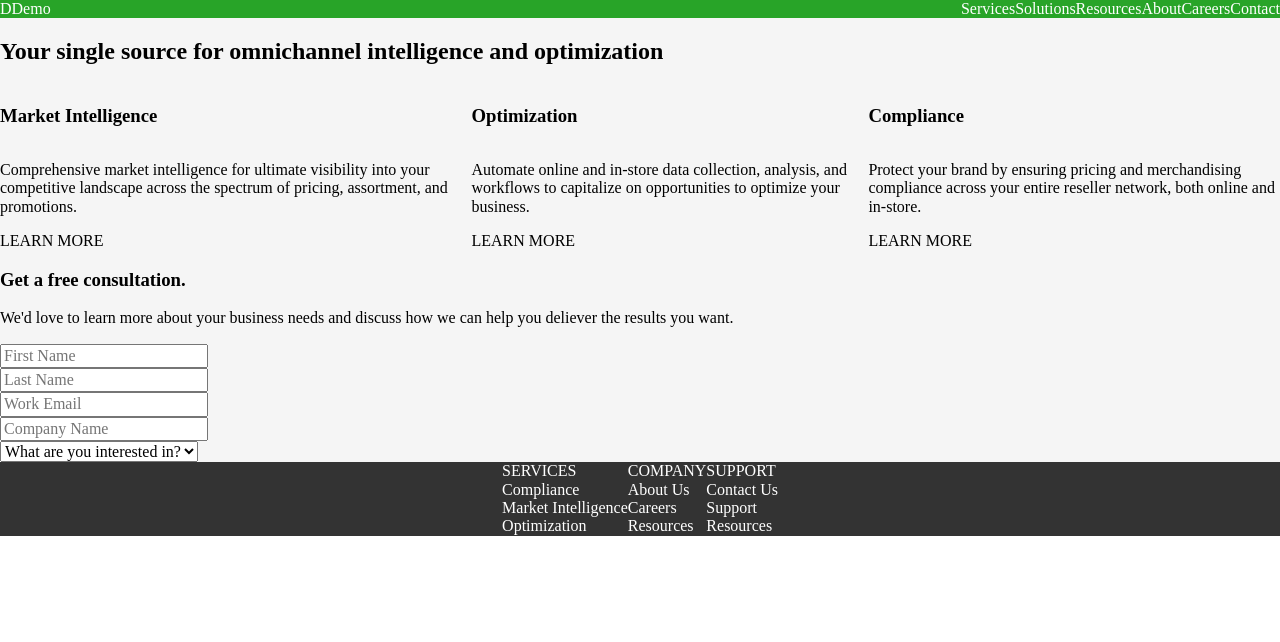
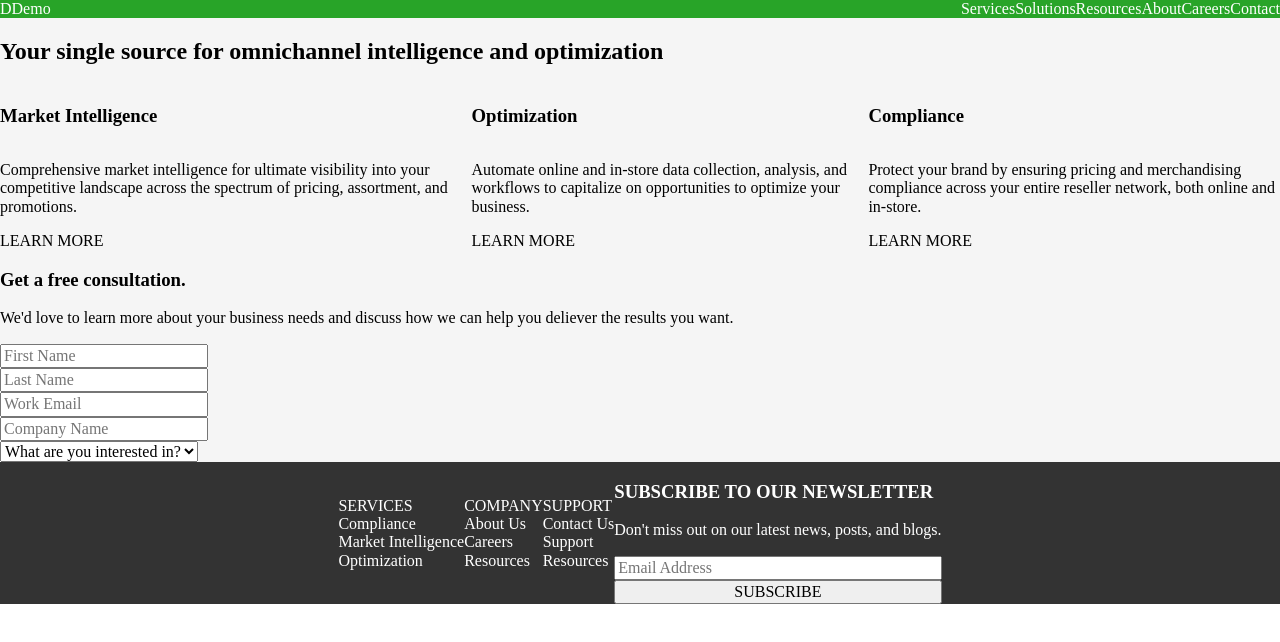
Before and after one commit to Vccentric/Responsive-Designs, a React app: page / in a window 1280 px wide. Shown: the top 642 px of the page. Built offline with nearby package versions, Linux system fonts and the light colour scheme.

Commit message:
Add 'Newsletter' component stub.

```diff
--- a/src/design-1/components/Footer.js
+++ b/src/design-1/components/Footer.js
@@ -1,4 +1,5 @@
 import React from "react";
+import NewsletterForm from "./NewsletterForm";
 
 // footer component
 const Footer = () => {
@@ -22,6 +23,7 @@ const Footer = () => {
                 <li>Support</li>
                 <li>Resources</li>
             </ul>
+            <NewsletterForm />
         </footer>
     );
 }
--- /dev/null
+++ b/src/design-1/components/NewsletterForm.js
@@ -0,0 +1,16 @@
+import React from "react";
+
+const NewsletterForm = () => {
+    return (
+        <div id="newsletter-form">
+            <h3 className="title">SUBSCRIBE TO OUR NEWSLETTER</h3>
+            <p className="description">Don't miss out on our latest news, posts, and blogs.</p>
+            <div className="container row">
+                <input type="text" id="emailForNewsletter" name="emailForNewsletter" placeholder="Email Address" />
+                <button type="button" className="button submit">SUBSCRIBE</button>
+            </div>
+        </div>
+    );
+}
+
+export default NewsletterForm;
--- a/src/design-1/css/styles.css
+++ b/src/design-1/css/styles.css
@@ -65,6 +65,12 @@
 
 }
 
+/* ===== Newsletter ===== */
+
+#newsletter-form {
+
+}
+
 /* ===== Footer ===== */
 
 #footer {
```
